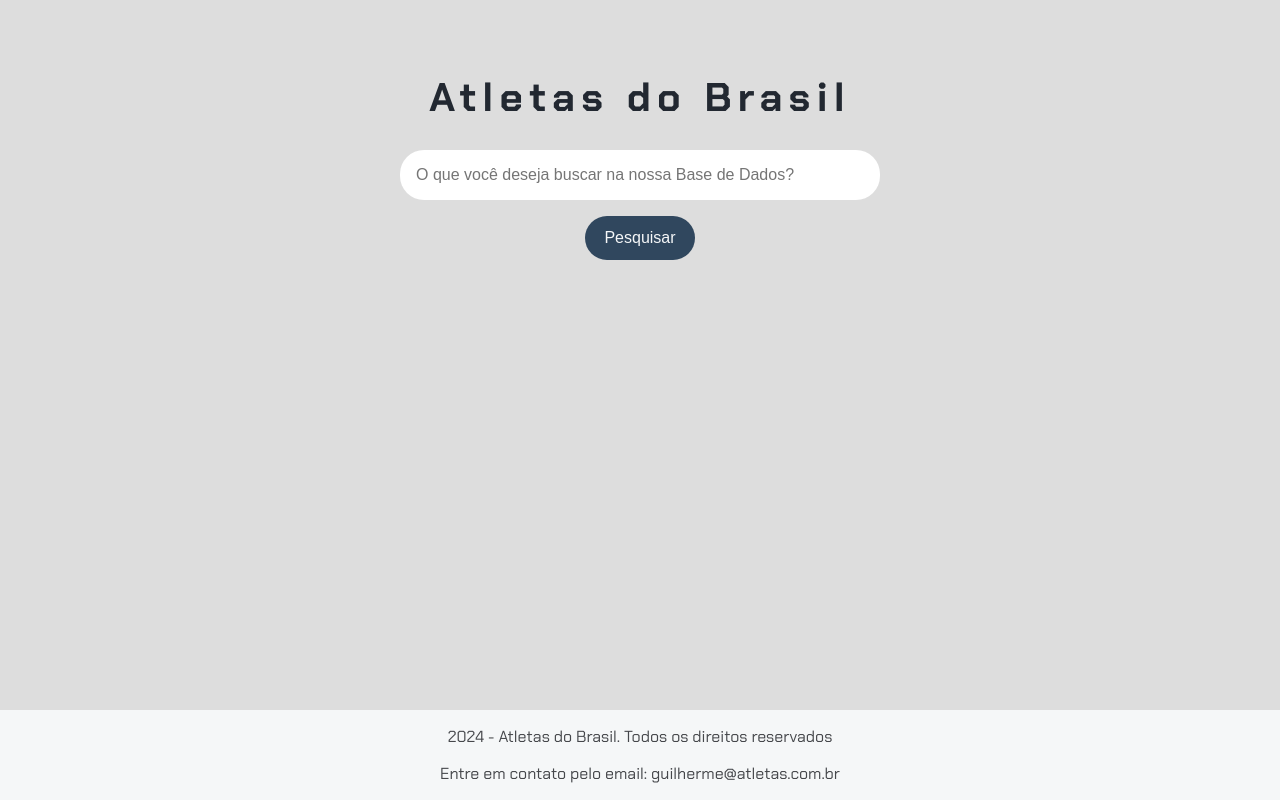
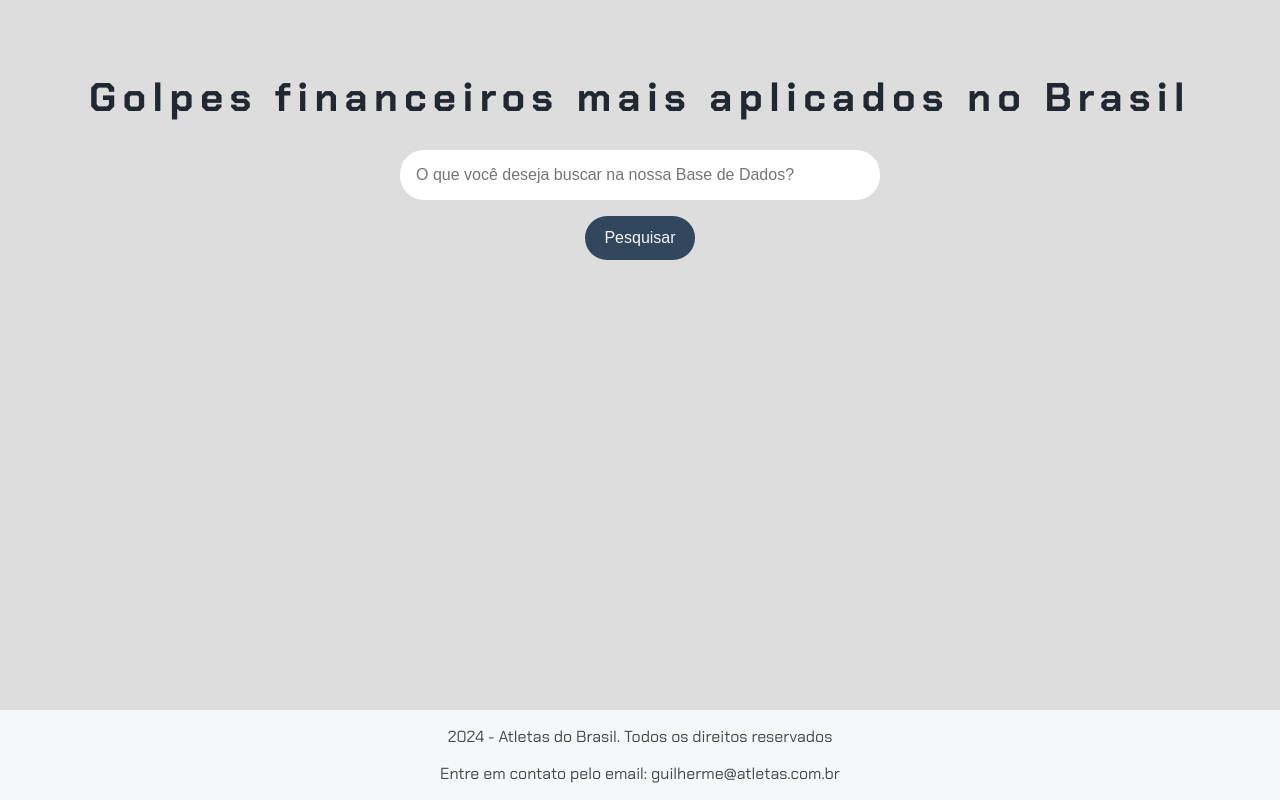
Before and after one commit to zenildo7840/CyberCrimesNoBrasil, a plain HTML site: page index.html in a window 1280 px wide. Drawn offline with Linux system fonts and the light colour scheme.

Commit message:
Update index.html

```diff
--- a/index.html
+++ b/index.html
@@ -5,12 +5,12 @@
   <meta charset="UTF-8">
   <meta name="viewport" content="width=device-width, initial-scale=1.0">
   <link rel="stylesheet" href="style.css">
-  <title>Olimpíadas</title>
+  <title>Cyber Segurança</title>
 </head>
 
 <body>
   <header>
-      <h1>Atletas do Brasil</h1>
+      <h1>Golpes financeiros mais aplicados no Brasil</h1>
   </header>
   <main>
       <section>
```
